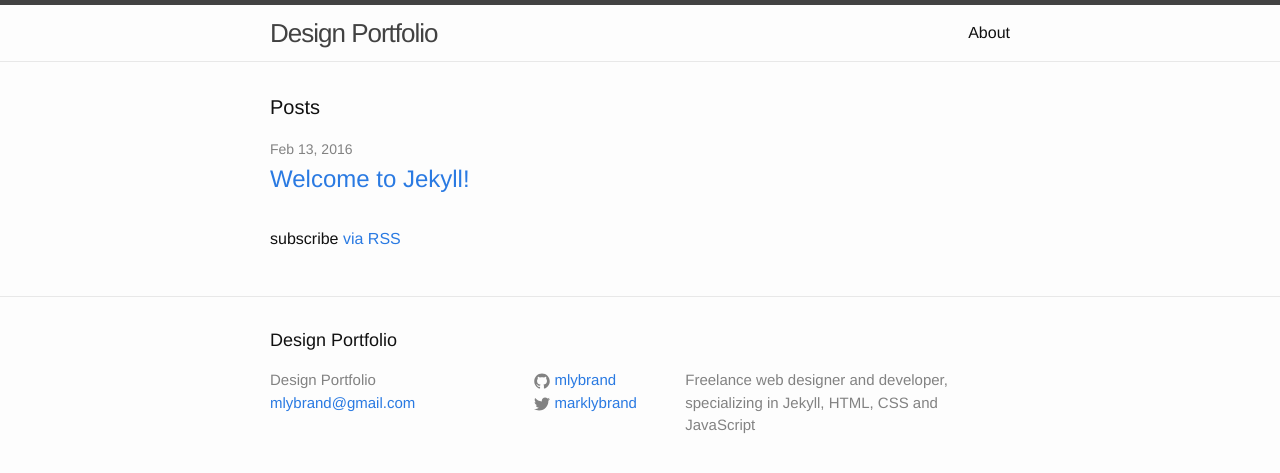
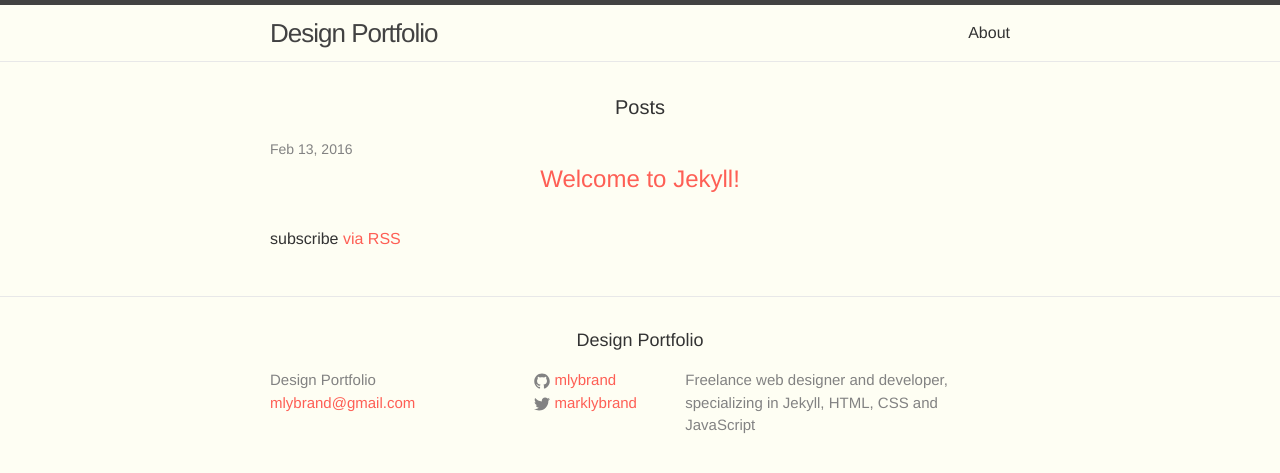
Before and after one commit to mlybrand/designer-portfolio, a Jekyll site: the page built from index.html, in a window 1280 px wide. Shown: the top 473 px of the page. Built offline with Jekyll 4.4.1, drawn with Linux system fonts in a browser that asks for light colours.

Commit message:
updated styles

```diff
--- a/_sass/_base.scss
+++ b/_sass/_base.scss
@@ -83,8 +83,14 @@ li {
  */
 h1, h2, h3, h4, h5, h6 {
     font-weight: $base-font-weight;
+    text-align: center;
 }
 
+.mega { font-size: $mega-font-size; }
+h1, .h1 { font-size: $h1-font-size; }
+h2, .h2 { font-size: $h2-font-size; }
+h3, .h3 { font-size: $h3-font-size; }
+h4, .h4 { font-size: $h4-font-size; }
 
 
 /**
@@ -93,13 +99,10 @@ h1, h2, h3, h4, h5, h6 {
 a {
     color: $brand-color;
     text-decoration: none;
-
-    &:visited {
-        color: darken($brand-color, 15%);
-    }
+    transition: 0.3s;
 
     &:hover {
-        color: $text-color;
+        color: $blue-color;
         text-decoration: underline;
     }
 }
--- a/css/main.scss
+++ b/css/main.scss
@@ -6,17 +6,28 @@
 
 
 // Our variables
-$base-font-family: "Helvetica Neue", Helvetica, Arial, sans-serif;
+$base-font-family: 'Avenir Next', "Helvetica Neue", Helvetica, Arial, sans-serif;
 $base-font-size:   16px;
-$base-font-weight: 400;
+$base-font-weight: 500;
 $small-font-size:  $base-font-size * 0.875;
 $base-line-height: 1.5;
 
+$mega-font-size: 100px;
+$h1-font-size: 70px;
+$h2-font-size: 40px;
+$h3-font-size: 30px;
+$h4-font-size: 24px;
+
 $spacing-unit:     30px;
 
-$text-color:       #111;
-$background-color: #fdfdfd;
-$brand-color:      #2a7ae2;
+$text-color:       #333;
+$background-color: #fefef3;
+$brand-color:      #fe5f55;
+
+$blue-color: #92b5bd;
+$yellow-color: #ede24e;
+$red-color: #df6d59;
+$purple-color: #6b2339;
 
 $grey-color:       #828282;
 $grey-color-light: lighten($grey-color, 40%);
```
